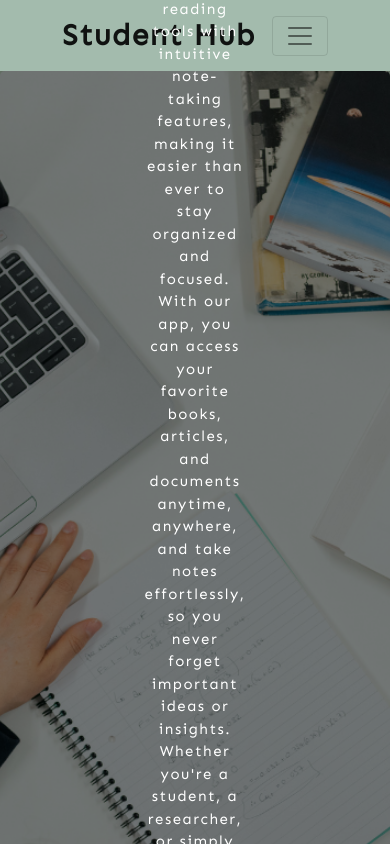
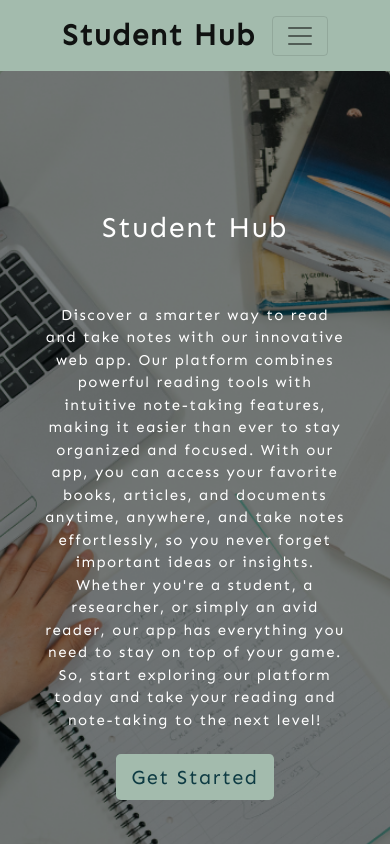
Before and after one commit to reinkaoss/React-Student-Hub-App, a React (Create React App) app: page / in a window 390 px wide. Shown: the top 844 px of the page. Built offline with nearby package versions, Linux system fonts and the light colour scheme.

Commit message:
Minor responsiveness issues

```diff
--- a/src/components/Home/style.css
+++ b/src/components/Home/style.css
@@ -1,3 +1,7 @@
+/* * {
+  border: 1px solid red;
+} */
+
 .home-text {
   margin: 50px auto;
   width: 700px;
@@ -56,3 +60,17 @@ a.home-btn:hover {
     font-size: 15px;
   }
 }
+
+
+@media (max-width: 600px) {
+  .lead {
+    height: 200px;
+    width: 300px;
+}
+  }
+
+  @media (max-width: 600px) {
+.home-btn {
+  margin-top: 200px;
+}
+  }
```
